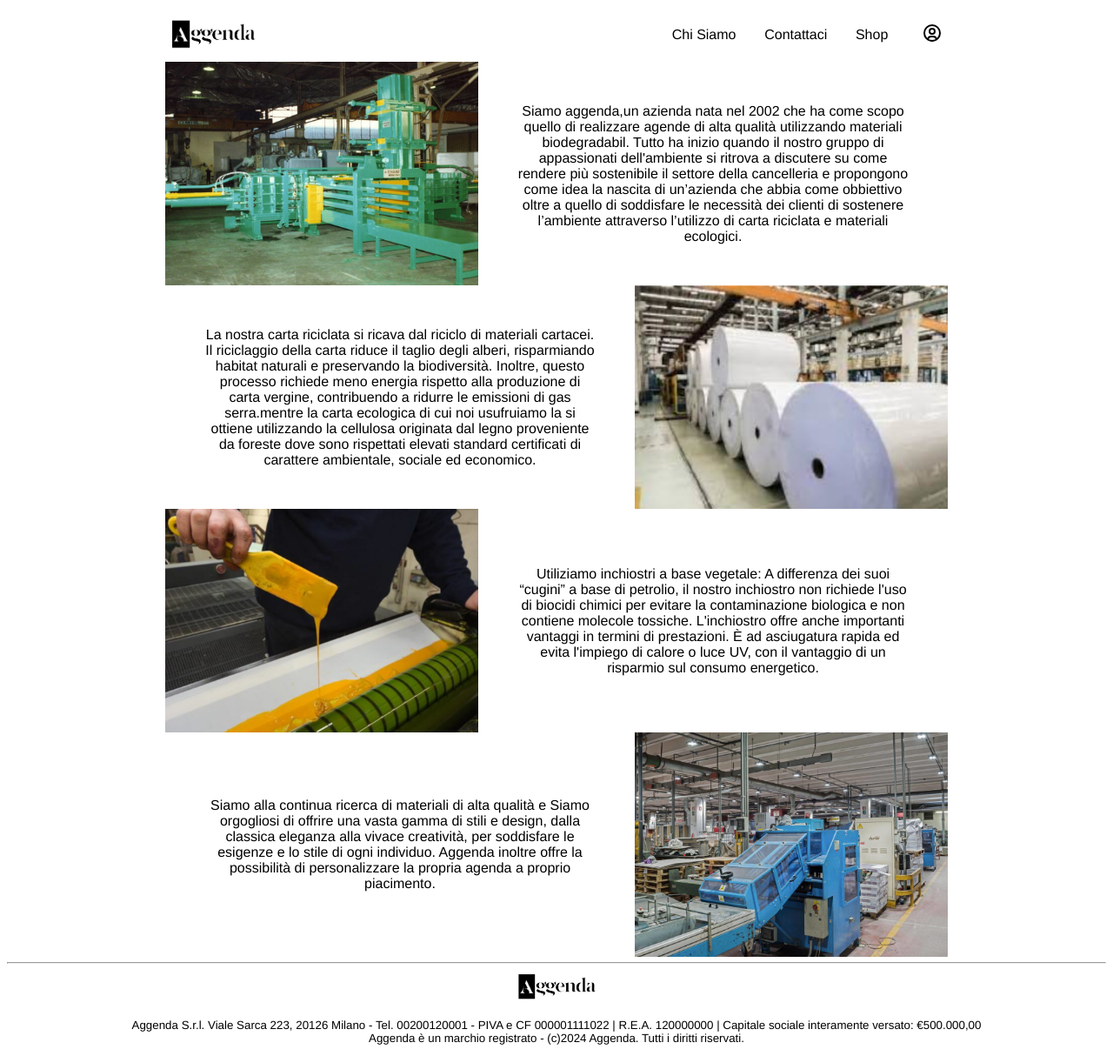
After one commit to svllcu/svllcu.github.io, a PHP site: page /finale/pagg/chisiamo.html in a window 1280 px wide. The commit adds this page. Shown: the whole page at 87% size. Run offline with PHP 8.4, Linux system fonts and the light colour scheme.

Commit message:
aggiunte due pagine-modificati header e fixata vendita- fix vari

```diff
--- /dev/null
+++ b/finale/cdn/style/chis.css
@@ -0,0 +1,21 @@
+.flex{
+    display: flex;
+}
+div.flex:hover{
+    background-color: lightblue;
+    transition: 0.6s;
+}
+div.papala{
+    margin: auto;
+    vertical-align: middle;
+    img{
+        width: 40%;
+    }
+    p{
+        margin: auto;
+        width: 50%;
+    }
+}
+div.spaz{
+    height: 30px;
+}
--- a/finale/cdn/style/gen.css
+++ b/finale/cdn/style/gen.css
@@ -5,6 +5,9 @@ body{
 }
 body .pplogin{
     display: none;
+}
+button{
+    cursor: pointer;
 }
 header{
     display: flex;
@@ -16,10 +19,12 @@ header{
     text-align: center;
     padding-top: 10px;
     justify-content: space-between;
-    img{
-        width: 15%;
-        /* margin-right: 200px; */
-        margin-right: 20%;
+    a{
+        display: flex;
+        img{
+        width: 20%;
+        margin-right: 0%;
+        }
     }
     button{
         background: none;
@@ -31,21 +36,21 @@ footer{
     text-align: center;
     width: 100%;
     font-size: 10pt;
-    img{
+    a>img{
         width: 8%;
     }
 }
 body.paginaLogin .pplogin{
     position: absolute;
     display: block;
-    top: 100%;
+    top: 50%;
     left: 50%;
     transform: translate(-50%,-50%);
     /* top, left e trasform servono per cerntrare il coso anche se non ri centra--margin provato dio solo sa perche non va */
     text-align: center;
     opacity: 1;
     z-index: 10;
-    background-color: greenyellow;
+    background-color: grey;
     width: 400px;
     height: 200px;
     border: solid black 2px;
--- a/finale/cdn/vendita/style.css
+++ b/finale/cdn/vendita/style.css
@@ -13,9 +13,7 @@ svg{
     width: 30px;
 }
 header{
-    display: flex;
-    align-items: center;
-    justify-content: space-between;
+    width: 100%;
     padding: 20px 0;
 }
 header .icon-cart span {
--- /dev/null
+++ b/finale/pagg/chisiamo.html
@@ -0,0 +1,79 @@
+<!DOCTYPE html>
+<html>
+<head>
+    <meta charset="UTF-8">
+    <meta name="viewport" content="width=device-width, initial-scale=1.0">
+    <link rel="icon" type="image/x-icon" href="../cdn/imgs/favicon.ico">
+    <link rel="stylesheet" href="../cdn/style/gen.css">
+    <link rel="stylesheet" href="../cdn/style/chis.css">
+    <title>Aggenda | Contattaci</title>
+</head>
+<body class="">
+    <div class="pplogin">
+        <div class="flex-login">
+            <h2>Login</h2>
+            <button class="closel">
+                <svg aria-hidden="true" xmlns="http://www.w3.org/2000/svg" width="24" height="24" fill="none" viewBox="0 0 24 24">
+                    <path stroke="currentColor" stroke-linecap="round" stroke-linejoin="round" stroke-width="2" d="M6 18 17.94 6M18 18 6.06 6"/>
+                </svg>
+            </button>
+        </div>
+        <form action="">
+            <input type="email" required placeholder="*mail@email.com"><br>
+            <input type="password" required placeholder="*password"><br>
+            <input type="submit">
+            <input type="reset">
+        </form>
+    <!-- attenzione! devo in qualche modo fixare che quando non ho la claase il footer torni normale -->
+    </div>
+    <header>
+        <a href="../index.html">
+            <img src="../cdn/imgs/logotag.png" alt="Logo">
+        </a>
+        <!-- <img src="../cdn/imgs/logotag.png" alt="Logo"> -->
+        <a href="chisiamo.html">Chi Siamo</a>
+        <a href="contattaci.html">Contattaci</a>
+        <a href="../cdn/vendita/index.html">Shop</a>
+        <button class="profpic">
+            <svg aria-hidden="true" xmlns="http://www.w3.org/2000/svg" width="24" height="24" fill="none" viewBox="0 0 24 24">
+                <path stroke="currentColor" stroke-linecap="round" stroke-linejoin="round" stroke-width="2" d="M12 21a9 9 0 1 0 0-18 9 9 0 0 0 0 18Zm0 0a8.949 8.949 0 0 0 4.951-1.488A3.987 3.987 0 0 0 13 16h-2a3.987 3.987 0 0 0-3.951 3.512A8.948 8.948 0 0 0 12 21Zm3-11a3 3 0 1 1-6 0 3 3 0 0 1 6 0Z"/>
+            </svg>
+        </button>
+    </header>
+    <main>
+        <div class="papala">
+            <div class="flex">
+                <img src="../cdn/imgs/c1.png" alt="">
+                <p>Siamo aggenda,un azienda nata nel 2002 che ha come scopo quello di realizzare agende di alta qualità utilizzando materiali biodegradabil. Tutto ha inizio quando il nostro gruppo di appassionati dell'ambiente si ritrova a discutere su come rendere più sostenibile il settore della cancelleria e propongono come idea la nascita di un’azienda che abbia come obbiettivo oltre a quello di soddisfare le necessità dei clienti di sostenere l’ambiente attraverso l’utilizzo di carta riciclata e materiali ecologici.</p>
+            </div>
+            <div class="flex">
+                <p>La nostra carta riciclata si ricava dal riciclo di materiali cartacei. Il riciclaggio della carta riduce il taglio degli alberi, risparmiando habitat naturali e preservando la biodiversità. Inoltre, questo processo richiede meno energia rispetto alla produzione di carta vergine, contribuendo a ridurre le emissioni di gas serra.mentre la carta ecologica di cui noi usufruiamo la si ottiene utilizzando la cellulosa originata dal legno proveniente da foreste dove sono rispettati elevati standard certificati di carattere ambientale, sociale ed economico.</p>
+                <img src="../cdn/imgs/c2.png" alt="">
+            </div>
+            <div class="flex">
+                <img src="../cdn/imgs/c3.png" alt="">
+                <p>Utiliziamo inchiostri a base vegetale: A differenza dei suoi “cugini” a base di petrolio, il nostro inchiostro non richiede l'uso di biocidi chimici per evitare la contaminazione biologica e non contiene molecole tossiche. L'inchiostro offre anche importanti vantaggi in termini di prestazioni. È ad asciugatura rapida ed evita l'impiego di calore o luce UV, con il vantaggio di un risparmio sul consumo energetico.</p>
+            </div>
+            <div class="flex">
+                <p>Siamo alla continua ricerca di materiali di alta qualità e Siamo orgogliosi di offrire una vasta gamma di stili e design, dalla classica eleganza alla vivace creatività, per soddisfare le esigenze e lo stile di ogni individuo. Aggenda inoltre offre la possibilità di personalizzare la propria agenda a proprio piacimento.</p>
+                <img src="../cdn/imgs/c4.png" alt="">
+            </div>
+        </div>
+    </main>
+    <footer>
+        <hr>
+        <a href="">
+            <img src="../cdn/imgs/logotag.png" alt="Logo">
+        </a>
+        <p>
+            Aggenda S.r.l. Viale Sarca 223, 20126 Milano - Tel.
+            <a href="tel:+3900200120001">00200120001</a> - PIVA e CF 000001111022 | R.E.A. 120000000 | Capitale sociale interamente versato: €500.000,00
+            <br>Aggenda è un marchio registrato - (c)2024 Aggenda. Tutti i diritti riservati.
+        </p>
+    </footer>
+    <div class="sec-nn">
+        <!-- qui solo per occupare spazio e sperrare di fixare il provlema dell'opacita del footer -->
+    </div>
+    <script src="../cdn/script/loginpag.js"></script>
+</body>
+</html>
```
Also changed, not shown: finale/cdn/style/cont.css (added, +20 -0 lines), finale/cdn/style/hp.css (added, +20 -0 lines), finale/cdn/vendita/index.html (+46 -3 lines), finale/index.html (+18 -5 lines), finale/pagg/contattaci.html (added, +114 -0 lines), finale/cdn/imgs/c1.png (added), finale/cdn/imgs/c2.png (added), finale/cdn/imgs/c3.png (added), finale/cdn/imgs/c4.png (added).
